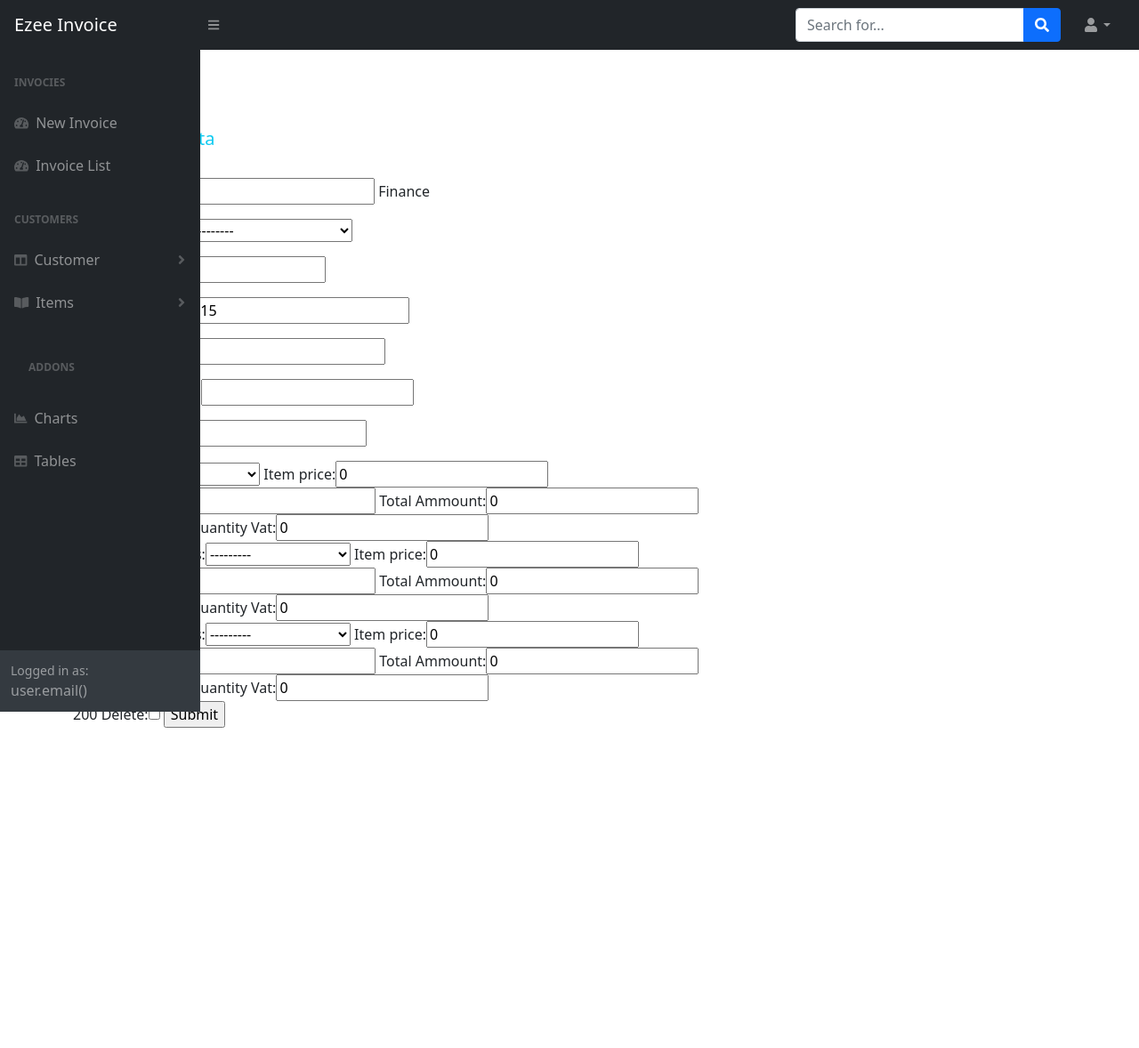
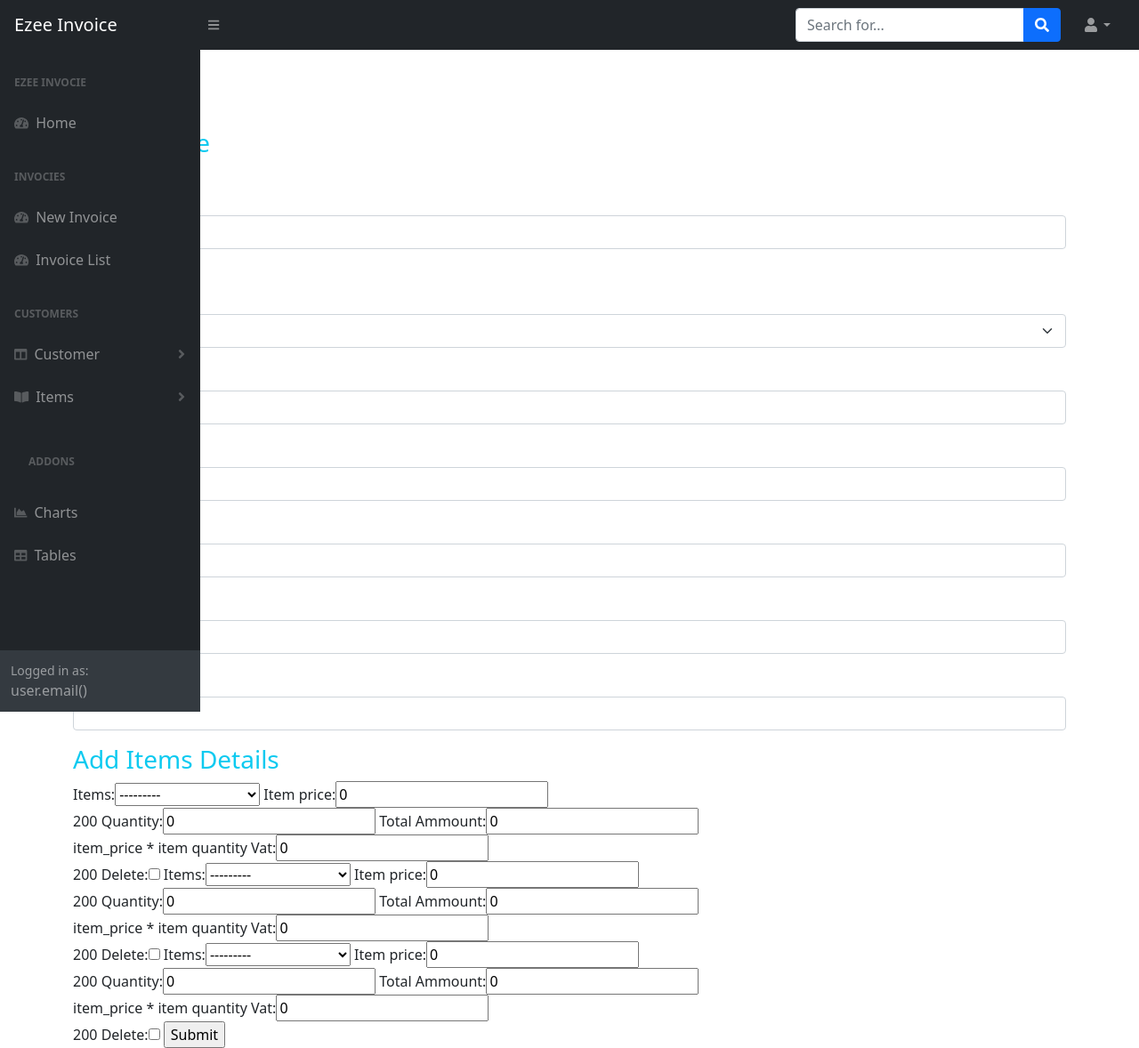
Before and after one commit to fahadashrafi-1/EzeeInvoice, a Django app: page /NewInvoice/ in a window 1280 px wide. Shown: the whole page at 89% size. Before the commit the page ends 818 px from the top, so only its background shows below. Run offline with Django 3.2, Linux system fonts and the light colour scheme; data comes from the database, SQL or seed files in the repository; both versions use the stored data as it was after the commit; some libraries are stand-ins or nearby versions.

Commit message:
viewsUpdated

```diff
--- a/purchase/templates/purchase/base.html
+++ b/purchase/templates/purchase/base.html
@@ -15,7 +15,7 @@
     <body class="sb-nav-fixed">
         <nav class="sb-topnav navbar navbar-expand navbar-dark bg-dark">
             <!-- Navbar Brand-->
-            <a class="navbar-brand ps-3" href="/custList/">Ezee Invoice</a>
+            <a class="navbar-brand ps-3" href="/">Ezee Invoice</a>
             <!-- Sidebar Toggle-->
             <button class="btn btn-link btn-sm order-1 order-lg-0 me-4 me-lg-0" id="sidebarToggle" href="#!"><i class="fas fa-bars"></i></button>
             <!-- Navbar Search-->
@@ -43,6 +43,12 @@
                 <nav class="sb-sidenav accordion sb-sidenav-dark" id="sidenavAccordion">
                     <div class="sb-sidenav-menu">
                         <div class="nav">
+                            <div class="sb-sidenav-menu-heading">Ezee Invocie</div>
+                            <a class="nav-link" href="/">
+                                <div class="sb-nav-link-icon"><i class="fas fa-tachometer-alt"></i></div>
+                                Home
+                            </a>
+
                             <div class="sb-sidenav-menu-heading">Invocies</div>
                             <a class="nav-link" href="/NewInvoice/">
                                 <div class="sb-nav-link-icon"><i class="fas fa-tachometer-alt"></i></div>
--- a/purchase/templates/purchase/customer_list.html
+++ b/purchase/templates/purchase/customer_list.html
@@ -2,7 +2,7 @@
 {% block content %}
 <h2>Customer List </h2>
 <ul>
-  <table class="table table-dark">
+  <table class="table table-striped">
     <thead>
       <tr>
         <th scope="col">#</th>
--- a/purchase/templates/purchase/index.html
+++ b/purchase/templates/purchase/index.html
@@ -14,7 +14,7 @@
                             <div class="col-xl-3 col-md-6">
                                 <div class="card bg-primary text-white mb-4">
                                     <div class="card-body">Customers </div>
-                                    <div class="card-body">Total {{ entries.tot_custo}}</div>
+                                    <div class="card-body">Total {{ entries.tot_custo }}</div>
                                     <div class="card-footer d-flex align-items-center justify-content-between">
                                         <a class="small text-white stretched-link" href="custList/"> View Customer </a>
                                         <div class="small text-white"><i class="fas fa-angle-right"></i></div>
@@ -24,7 +24,7 @@
                             <div class="col-xl-3 col-md-6">
                                 <div class="card bg-warning text-white mb-4">
                                     <div class="card-body">Items</div>
-                                    <div class="card-body">Total {{ entries.tot_items}}</div>
+                                    <div class="card-body">Total {{ entries.tot_items }}</div>
                                     <div class="card-footer d-flex align-items-center justify-content-between">
                                         <a class="small text-white stretched-link" href="items/">View Items</a>
                                         <div class="small text-white"><i class="fas fa-angle-right"></i></div>
@@ -34,7 +34,7 @@
                             <div class="col-xl-3 col-md-6">
                                 <div class="card bg-success text-white mb-4">
                                     <div class="card-body">Invocies</div>
-                                    <div class="card-body">Total {{ entries.tot_items}}</div>
+                                    <div class="card-body">Total {{ entries.tot_invoi}}</div>
                                     <div class="card-footer d-flex align-items-center justify-content-between">
                                         <a class="small text-white stretched-link" href="Invoices/">View Details</a>
                                         <div class="small text-white"><i class="fas fa-angle-right"></i></div>
--- a/purchase/templates/purchase/invoice_form.html
+++ b/purchase/templates/purchase/invoice_form.html
@@ -1,4 +1,5 @@
 {% extends 'purchase/base.html' %}
+{% load crispy_forms_tags %}
 
 <!DOCTYPE html>
 <html>
@@ -14,9 +15,13 @@
 
             {% csrf_token %}
 
-            <h5 class="text-info">Add Invoice Data </h5>
+            <h3 class="text-info">Add Invoice  </h3>
             <br>
-                    {{ form.as_p }}
+
+            {{ form|crispy }}
+
+            <h3 class="text-info">Add Items Details </h3>
+
 
                     {{ InvoiceDescr.as_table }}
 
--- a/purchase/templates/purchase/item_list.html
+++ b/purchase/templates/purchase/item_list.html
@@ -6,7 +6,7 @@
     <ul>
 
     </ul>
-    <table class="table">
+    <table class="table table-striped">
         <thead>
           <tr>
             <th scope="col">#</th>
--- a/purchase/templates/purchase/name.html
+++ b/purchase/templates/purchase/name.html
@@ -1,4 +1,6 @@
 {% extends 'purchase/base.html' %}
+
+{% load crispy_forms_tags %}
 
 <!DOCTYPE html>
 <html>
@@ -14,9 +16,9 @@
 
             {% csrf_token %}
 
-                    {{ form.as_p}}
+                {{ form|crispy}}
 
-            <input type="submit" value="Submit">
+        <input type="submit" value="Submit">
 
         </form>
 
--- a/purchase/urls.py
+++ b/purchase/urls.py
@@ -5,7 +5,6 @@ from . import views
 
 urlpatterns = [
     path('name/', views.get_name),
-    path('dilie/', views.viewpdf),
     path('getname/', views.get_name),
     path('NewItem/', views.NewItem),
     path('NewCustomer/', views.NewCustomer),
@@ -13,6 +12,8 @@ urlpatterns = [
     path('items/', views.ItemView.as_view()),
     path('Invoices/', itemInvocieDesicription.as_view()),
     path('custList/', views.customerList.as_view()),
+    path('pdf/', views.pdfview),
+    path('<pk>/pdf1/', views.pdfview1),
     path('', views.index, name='index'),
 
 ]
--- a/purchase/views.py
+++ b/purchase/views.py
@@ -19,7 +19,7 @@ from django.views.generic import ListView, CreateView
 
 
 
-def viewpdf(request):
+def pdfview(request):
     x = ["Ezee Invocie", 123456789, 50, 30, 290]
     qr = QRCodeImage([x], size=40 * mm)
     buffer = io.BytesIO()
@@ -51,8 +51,8 @@ def viewpdf(request):
 def index(request):
     context = {
     'tot_custo' : customers.objects.all().count(),
-    'tot_invoices' : invoice.objects.all().count(),
     'tot_items' : items.objects.all().count(),
+    'tot_invoi' : invoice.objects.all().count(),
     }
     return TemplateResponse(request, 'purchase/index.html', {'entries': context})
 
@@ -108,18 +108,6 @@ def NewCustomer(request):
     return render(request, 'purchase/name.html', {'form': form})
 
 
-# def NewInvo(request):
-#     if request.method == 'POST':
-#         form = NewInvoice(request.POST)
-#         if form.is_valid():
-#             form.save()
-#             return HttpResponseRedirect('/custList/')
-
-#     else:
-#         form = NewInvoice()
-
-#     return render(request, 'purchase/name.html', {'form': form})
-
 class NewInvo(CreateView):
     model = invoice
     fields = '__all__'
@@ -153,3 +141,34 @@ class ItemView(ListView):
 class customerList(ListView):
     model = customers
     template_name = 'purchase/customer_list.html'
+
+
+def pdfview1(request, pk):
+
+    context = { 'query' : invoice.objects.filter(id = pk),}
+
+    x = ["Ezee Invocie", 123456789, 50, 30, 290]
+    qr = QRCodeImage([x], size=40 * mm)
+    buffer = io.BytesIO()
+    p = canvas.Canvas(buffer)
+    cust = customers.objects.all()
+    tot_custo = customers.objects.all().count()
+    tot_invoices = invoice.objects.all().count()
+    tot_items = items.objects.all().count()
+
+
+    p.drawString(10, 500, "Total Customers "+ str(tot_custo) + "Total Invoices "+ str(tot_invoices) + "Total Items "+ str(tot_items) + "context"+ str(pk))
+
+    p.drawString(10, 10, "Hello World")
+    x2 = [tot_custo , tot_invoices, tot_items, context]
+
+    qr2 = QRCodeImage([x2], size=40 * mm)
+    qr3 = QRCodeImage([destList], size=40 * mm)
+
+    qr.drawOn(p, 300, 10)
+    qr2.drawOn(p, 100, 10)
+
+    p.showPage()
+    p.save()
+    buffer.seek(0)
+    return FileResponse(buffer, as_attachment=True, filename='Ezee-Invoice.pdf')
```
Also changed, not shown: EzeeInvoice/settings.py (+7 -3 lines), purchase/templates/purchase/invoice_list.html (+12 -5 lines), db.sqlite3.
